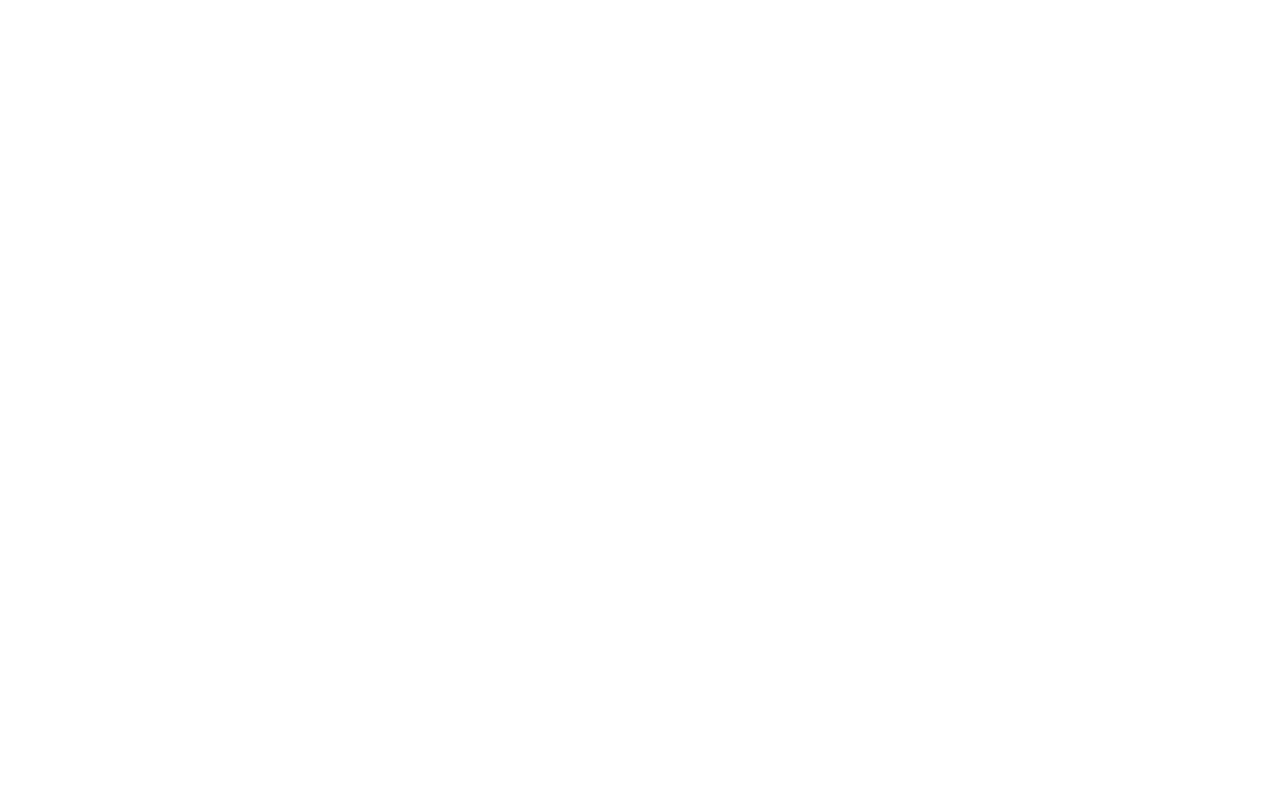
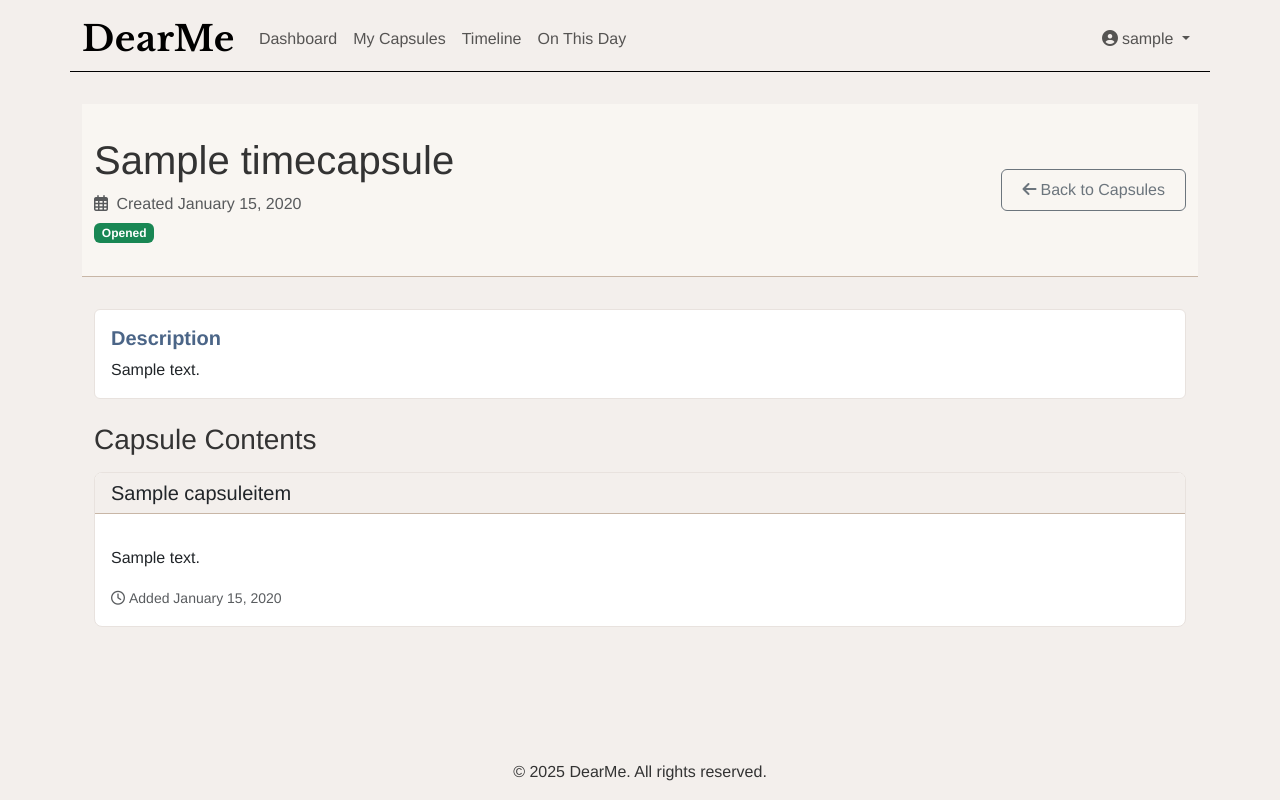
Before and after one commit to quandaworld/dearme, a Django app: page /capsules/1/ in a window 1280 px wide. Before the commit the page is empty. Run offline with Django 5.2, Linux system fonts and the light colour scheme; a user stored in the database is signed in; tables that the repository leaves empty hold one stand-in row (values such as "Sample post").

Commit message:
Update UI: Remove confirmation dialogs and fix styling issues

```diff
--- a/main_app/static/css/style.css
+++ b/main_app/static/css/style.css
@@ -6,7 +6,7 @@
     --info-color: #9CB4CC;
     --warning-color: #F0A500;
     --danger-color: #D57E7E;
-    --light-color: # ;
+    --light-color: #F3EFEC;
     --dark-color: #2C3333;
     --accent-color: #AC7D88;
 }
--- a/main_app/templates/capsules/detail.html
+++ b/main_app/templates/capsules/detail.html
@@ -0,0 +1,147 @@
+{% extends 'base.html' %}
+{% load timeline_tags %}
+
+{% block title %}{{ capsule.title }} - DearMe{% endblock %}
+
+{% block content %}
+<div class="capsule-header">
+    <div class="container">
+        <div class="d-flex justify-content-between align-items-center">
+            <div>
+                <h1 class="mb-2">{{ capsule.title }}</h1>
+                <p class="text-muted mb-1">
+                    <i class="far fa-calendar-alt me-1"></i> Created {{ capsule.created_at|date:"F j, Y" }}
+                </p>
+
+                {% if capsule.is_opened %}
+                    <div class="badge bg-success">Opened</div>
+                {% elif capsule.is_ready_to_open %}
+                    <div class="badge bg-warning text-dark">Ready to Open</div>
+                {% else %}
+                    <div class="badge bg-primary">
+                        <i class="far fa-clock me-1"></i>
+                        Opens in {{ capsule.days_until_open }} days
+                        <small>({{ capsule.open_date|date:"F j, Y" }})</small>
+                    </div>
+                {% endif %}
+            </div>
+
+            <div>
+                {% if not capsule.is_opened %}
+                    {% if capsule.is_ready_to_open %}
+                        <form method="post" action="{% url 'open-capsule' pk=capsule.pk %}" class="d-inline">
+                            {% csrf_token %}
+                            <button type="submit" class="btn btn-success">
+                                <i class="fas fa-unlock-alt me-1"></i>Open Capsule
+                            </button>
+                        </form>
+                    {% endif %}
+
+                    <a href="{% url 'capsule-update' pk=capsule.pk %}" class="btn btn-primary">
+                        <i class="fas fa-edit me-1"></i>Edit Capsule
+                    </a>
+                {% endif %}
+
+                <a href="{% url 'capsules' %}" class="btn btn-outline-secondary">
+                    <i class="fas fa-arrow-left me-1"></i>Back to Capsules
+                </a>
+            </div>
+        </div>
+    </div>
+</div>
+
+<div class="container">
+    {% if capsule.description %}
+        <div class="card mb-4">
+            <div class="card-body">
+                <h5 class="card-title">Description</h5>
+                <p class="card-text">{{ capsule.description }}</p>
+            </div>
+        </div>
+    {% endif %}
+
+    {% if not capsule.is_opened %}
+        <div class="card mb-4 border-primary">
+            <div class="card-body">
+                <h5 class="card-title">Add Items to Your Capsule</h5>
+                <p class="card-text">Fill your time capsule with different types of content:</p>
+
+                <div class="row mt-3">
+                    <div class="col-md-4 mb-3">
+                        <a href="{% url 'add-text-item' capsule_id=capsule.pk %}" class="btn btn-outline-primary d-block">
+                            <i class="fas fa-file-alt me-2"></i>Add Text
+                        </a>
+                    </div>
+                    <div class="col-md-4 mb-3">
+                        <a href="{% url 'add-image-item' capsule_id=capsule.pk %}" class="btn btn-outline-primary d-block">
+                            <i class="fas fa-image me-2"></i>Add Image
+                        </a>
+                    </div>
+                    <div class="col-md-4 mb-3">
+                        <a href="{% url 'add-link-item' capsule_id=capsule.pk %}" class="btn btn-outline-primary d-block">
+                            <i class="fas fa-link me-2"></i>Add Link
+                        </a>
+                    </div>
+                </div>
+            </div>
+        </div>
+    {% endif %}
+
+    <h3 class="mb-3">
+        {% if items %}
+            Capsule Contents
+        {% else %}
+            No Items Yet
+        {% endif %}
+    </h3>
+
+    {% if not items and not capsule.is_opened %}
+        <div class="alert alert-info">
+            <i class="fas fa-info-circle me-2"></i>
+            This capsule is empty. Use the buttons above to add content.
+        </div>
+    {% endif %}
+
+    {% if items %}
+        {% for item in items %}
+            <div class="card item-card mb-4">
+                <div class="card-header">
+                    <h5 class="mb-0">{{ item.title }}</h5>
+                    {% if not capsule.is_opened %}
+                        <form method="post" action="{% url 'delete-item' item_id=item.id %}" class="d-inline">
+                            {% csrf_token %}
+                            <button type="submit" class="btn btn-sm btn-outline-danger">
+                                <i class="fas fa-trash-alt"></i>
+                            </button>
+                        </form>
+                    {% endif %}
+                </div>
+                <div class="card-body">
+                    {% if item.item_type == 'text' %}
+                        <p class="card-text">{{ item.text_content|linebreaks }}</p>
+                    {% elif item.item_type == 'image' %}
+                        <img src="{{ item.image.url }}" alt="{{ item.title }}" class="img-fluid rounded mb-3">
+                    {% elif item.item_type == 'link' %}
+                        <p class="card-text">
+                            <a href="{{ item.link_url }}" target="_blank" class="link-primary">
+                                <i class="fas fa-external-link-alt me-1"></i>{{ item.link_url }}
+                            </a>
+                        </p>
+                    {% endif %}
+                    <small class="text-muted">
+                        <i class="far fa-clock me-1"></i>Added {{ item.created_at|date:"F j, Y" }}
+                    </small>
+                </div>
+            </div>
+        {% endfor %}
+    {% endif %}
+
+    {% if not capsule.is_opened %}
+        <div class="text-center my-4">
+            <a href="{% url 'capsule-delete' pk=capsule.pk %}" class="btn btn-outline-danger">
+                <i class="fas fa-trash-alt me-1"></i>Delete Capsule
+            </a>
+        </div>
+    {% endif %}
+</div>
+{% endblock %}
```
